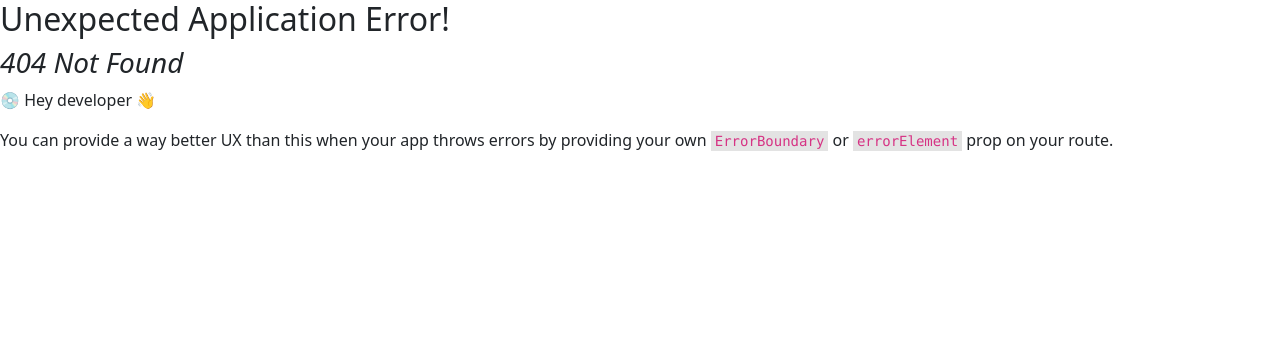
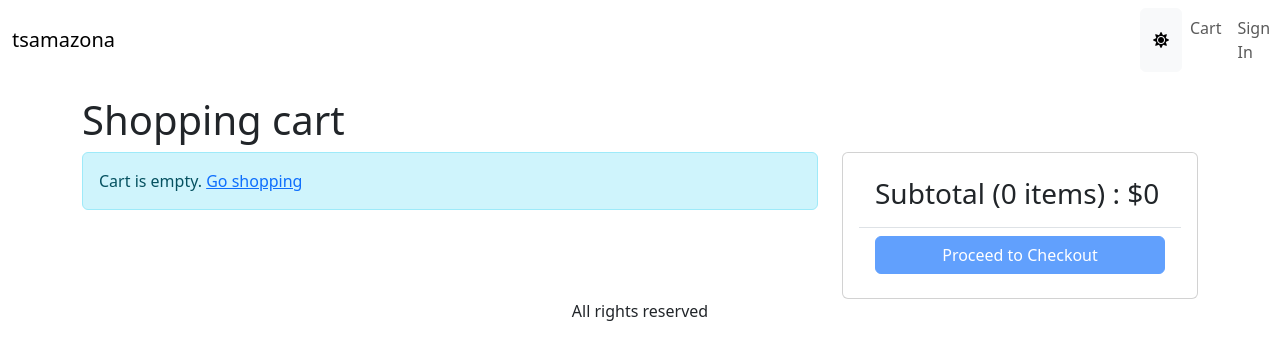
Before and after one commit to Ivan-Gaponenko/ts-mern-amazona, a React (Vite) app in the folder frontend/: page /cart in a window 1280 px wide. Before the commit this address had no page. Shown: the top 360 px of the page. Built offline with nearby package versions, Linux system fonts and the light colour scheme.

Commit message:
Video-18-Create-Cart-Page

```diff
--- a/frontend/src/index.css
+++ b/frontend/src/index.css
@@ -19,3 +19,7 @@
 img.large {
   max-width: 100%;
 }
+
+img.thumbnail {
+  height: 80px;
+}
--- a/frontend/src/main.tsx
+++ b/frontend/src/main.tsx
@@ -15,12 +15,14 @@
 import { QueryClient, QueryClientProvider } from "@tanstack/react-query";
 import { ReactQueryDevtools } from "@tanstack/react-query-devtools";
 import { StoreProvider } from "./Store";
+import CartPage from "./pages/CartPage";
 
 const router = createBrowserRouter(
   createRoutesFromElements(
     <Route path="/" element={<App />}>
       <Route index={true} element={<HomePage />} />
       <Route path="product/:slug" element={<ProductPage />} />
+      <Route path="/cart" element={<CartPage />} />
       {/* <Route path="dashboard" element={<Dashboard />} /> */}
       {/* ... etc. */}
     </Route>
--- /dev/null
+++ b/frontend/src/pages/CartPage.tsx
@@ -0,0 +1,123 @@
+import { useContext } from "react";
+import { Link, useNavigate } from "react-router-dom";
+import { Store } from "../Store";
+import { CartItem } from "../types/Cart";
+import { toast } from "react-toastify";
+import { Helmet } from "react-helmet-async";
+import { Button, Card, Col, ListGroup, Row } from "react-bootstrap";
+import MessageBox from "../components/MessageBox";
+
+export default function CartPage() {
+  const navigate = useNavigate();
+  const {
+    state: {
+      mode,
+      cart: { cartItems },
+    },
+    dispatch,
+  } = useContext(Store);
+
+  const updateCartHandler = async (item: CartItem, quantity: number) => {
+    if (item.countInStock < quantity) {
+      toast.warn("Sorry. Product is out of stock");
+      return;
+    }
+    dispatch({
+      type: "CART_ADD_ITEM",
+      payload: { ...item, quantity },
+    });
+  };
+
+  const checkoutHandler = () => {
+    navigate("/signin?redirect=/shipping");
+  };
+
+  return (
+    <div>
+      <Helmet>
+        <title>Shopping cart</title>
+      </Helmet>
+      <h1>Shopping cart</h1>
+      <Row>
+        <Col md={8}>
+          {cartItems.length === 0 ? (
+            <MessageBox>
+              Cart is empty. <Link to="/">Go shopping</Link>
+            </MessageBox>
+          ) : (
+            <ListGroup>
+              {cartItems.map((item: CartItem) => (
+                <ListGroup.Item key={item._id}>
+                  <Row className="align-items-center">
+                    <Col md={4}>
+                      <img
+                        src={item.image}
+                        alt={item.name}
+                        className="img-fluid rounded img-thumbnail"
+                      ></img>{" "}
+                      <Link to={`/product/${item.slug}`}>{item.name}</Link>
+                    </Col>
+                    <Col md={3}>
+                      <Button
+                        onClick={() =>
+                          updateCartHandler(item, item.quantity - 1)
+                        }
+                        variant={mode}
+                        disabled={item.quantity === 1}
+                      >
+                        <i className="fas fa-minus-circle"></i>
+                      </Button>{" "}
+                      <span>{item.quantity}</span>
+                      <Button
+                        variant={mode}
+                        onClick={() =>
+                          updateCartHandler(item, item.quantity + 1)
+                        }
+                        disabled={item.quantity === item.countInStock}
+                      >
+                        <i className="fas fa-plus-circle"></i>
+                      </Button>
+                    </Col>
+                    <Col md={3}>${item.price}</Col>
+                    <Col md={2}>
+                      <Button variant={mode}>
+                        <i className="fas fa-trash"></i>
+                      </Button>
+                    </Col>
+                  </Row>
+                </ListGroup.Item>
+              ))}
+            </ListGroup>
+          )}
+        </Col>
+        <Col md={4}>
+          <Card>
+            <Card.Body>
+              <ListGroup variant="flush">
+                <ListGroup.Item>
+                  <h3>
+                    Subtotal ({cartItems.reduce((a, c) => a + c.quantity, 0)}{" "}
+                    items) : $
+                    {cartItems.reduce((a, c) => a + c.price * c.quantity, 0)}
+                  </h3>
+                </ListGroup.Item>
+                <ListGroup.Item>
+                  <div className="d-grid">
+                    <Button
+                      type="button"
+                      variant="primary"
+                      onClick={checkoutHandler}
+                      disabled={cartItems.length === 0}
+                    >
+                      Proceed to Checkout
+                    </Button>
+                  </div>
+                </ListGroup.Item>
+              </ListGroup>
+            </Card.Body>
+          </Card>
+        </Col>
+      </Row>
+    </div>
+  );
+}
```
Also changed, not shown: 1 other file (tests, documents, lock files or other folders).
